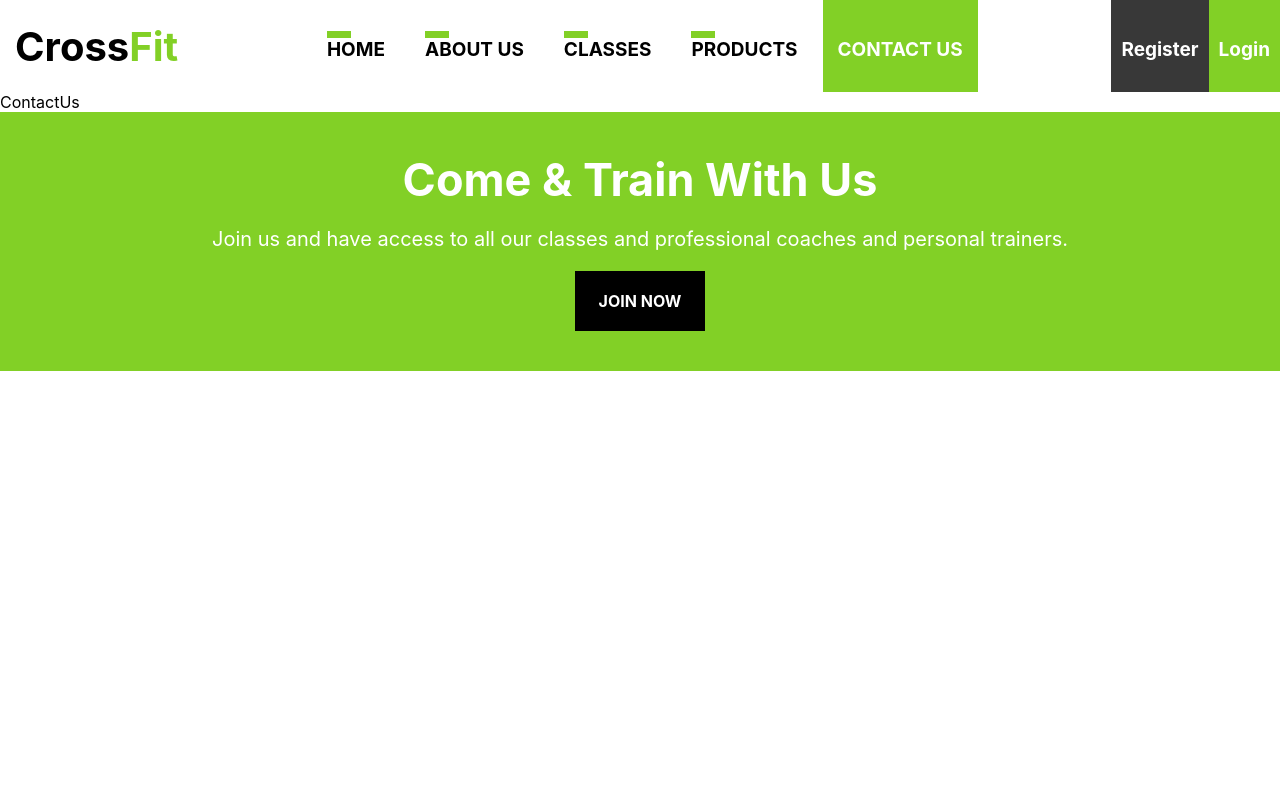
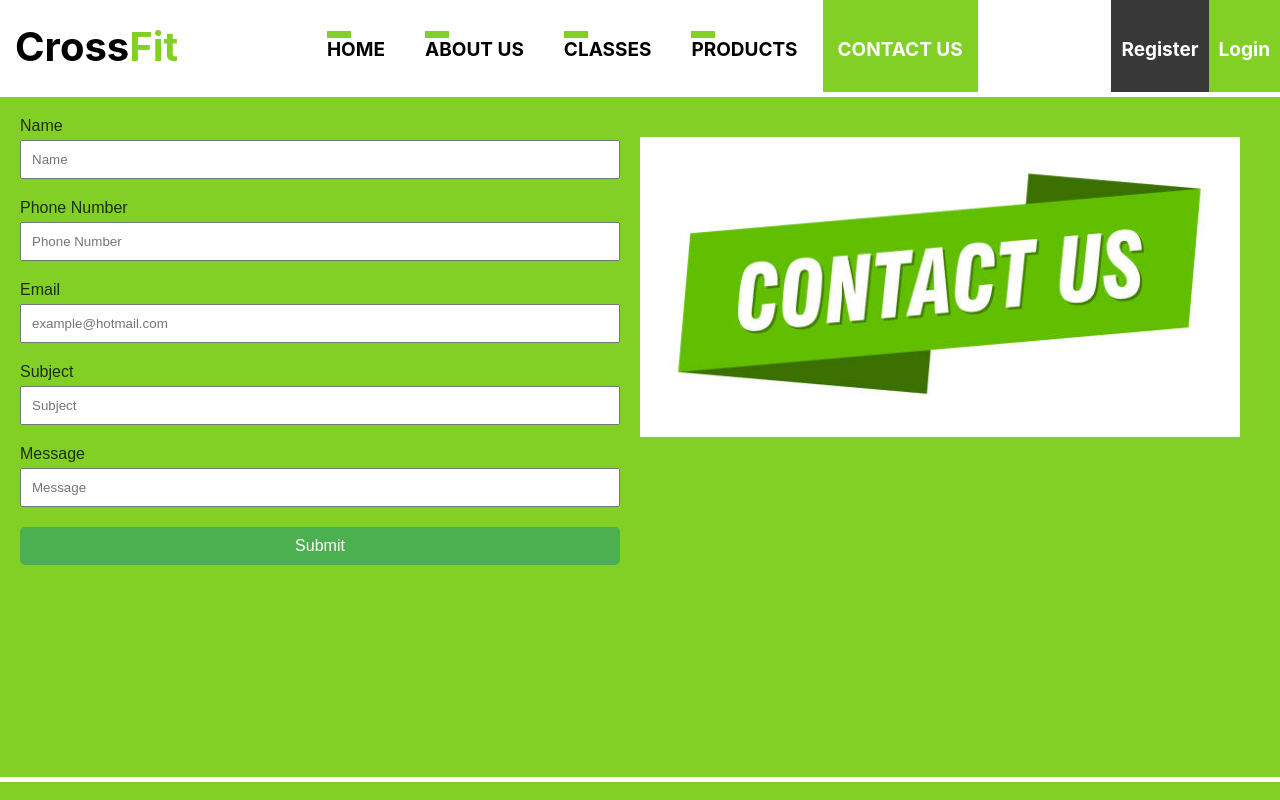
Before and after one commit to Mohammad-Ismail-DEV/crossfit, a React (Create React App) app: page /contact_us in a window 1280 px wide. Shown: the top 800 px of the page. Built offline with nearby package versions, Linux system fonts and the light colour scheme.

Commit message:
ContactUs js-css + img

```diff
--- /dev/null
+++ b/src/pages/ContactUs/ContactUs.css
@@ -0,0 +1,51 @@
+.fullBody {
+    display: flex;
+    background-color: #82d026;
+    color: rgba(0, 0, 0, 0.78);
+  }
+
+  .gymImage {
+    flex: 1;
+    padding-right: 20px; /* Adjust padding as needed */
+  }
+
+  .gymImage img {
+    width: 100%;
+    height: auto;
+  }
+
+  .form {
+    flex: 1;
+    padding-left: 20px; /* Adjust padding as needed */
+    display: flex;
+    flex-direction: column;
+  }
+
+  .input-holder {
+    margin-bottom: 20px; /* Adjust margin as needed */
+  }
+
+  .placeholder {
+    margin-bottom: 5px;
+  }
+
+  .input {
+    padding: 10px;
+    width: 100%;
+    box-sizing: border-box;
+  }
+
+  .submit {
+    background-color: #4CAF50;
+    color: white;
+    padding: 10px 15px;
+    cursor: pointer;
+    border: none;
+    border-radius: 5px;
+    font-size: 16px;
+    text-align: center;
+  }
+
+  .submit:hover {
+    background-color: #45a049;
+  }
--- a/src/pages/ContactUs/ContactUs.js
+++ b/src/pages/ContactUs/ContactUs.js
@@ -1,7 +1,64 @@
 import React from "react"
+import './ContactUs.css'
+import contactUs from "../../assets/images/ContactUs.jpg"
 
 const ContactUs = () => {
-	return <div>ContactUs</div>
+	return (
+		<div className="fullBody">
+
+			<div className="form">
+						<div className="input-holder">
+							<div className="placeholder">Name</div>
+							<input
+								className="input"
+								type="text"
+								placeholder="Name"
+							/>
+						</div>
+						<div className="input-holder">
+							<div className="placeholder">Phone Number</div>
+							<input
+								className="input"
+								type="text"
+								placeholder="Phone Number"
+							/>
+						</div>
+						<div className="input-holder">
+							<div className="placeholder">Email</div>
+							<input
+								className="input"
+								type="email"
+								placeholder="example@hotmail.com"
+							/>
+						</div>
+						<div className="input-holder">
+							<div className="placeholder">Subject</div>
+							<input
+								className="input"
+								type="text"
+								placeholder="Subject"
+							/>
+						</div>
+						<div className="input-holder">
+							<div className="placeholder">Message</div>
+							<input
+								className="input"
+								type="longtext"
+								placeholder="Message"
+							/>
+						</div>
+						<div className="submit">
+							Submit
+						</div>
+			</div>
+			<div className="gymImage">
+				<img
+        			src={contactUs}
+        			alt="Contact Us"
+      			/>
+    		</div>
+		</div>
+	);
 }
 
 export default ContactUs
```
Also changed, not shown: src/assets/images/ContactUs.jpg (added), src/pages/AboutUs/AboutUs.css (line endings or trailing spaces).
